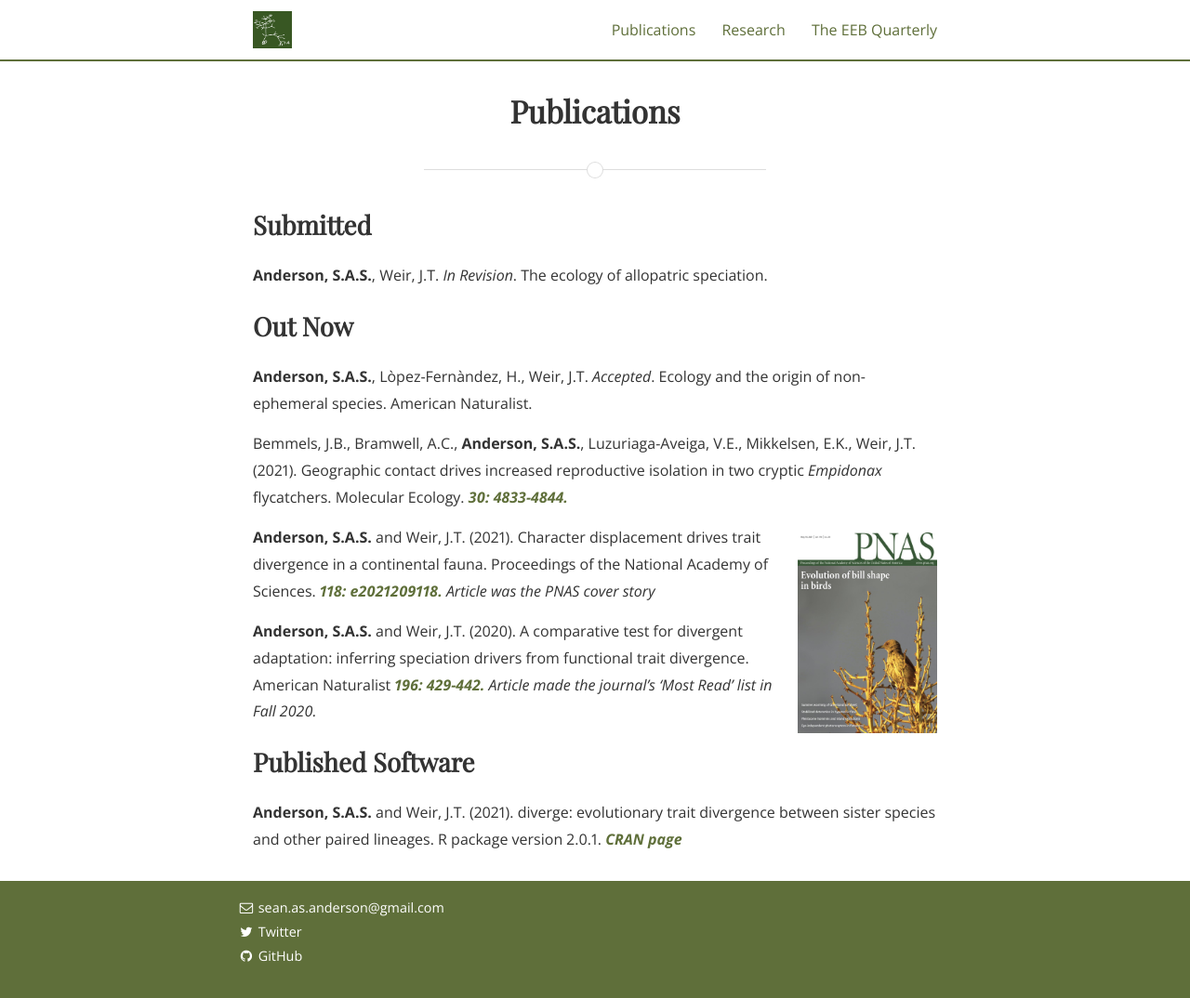
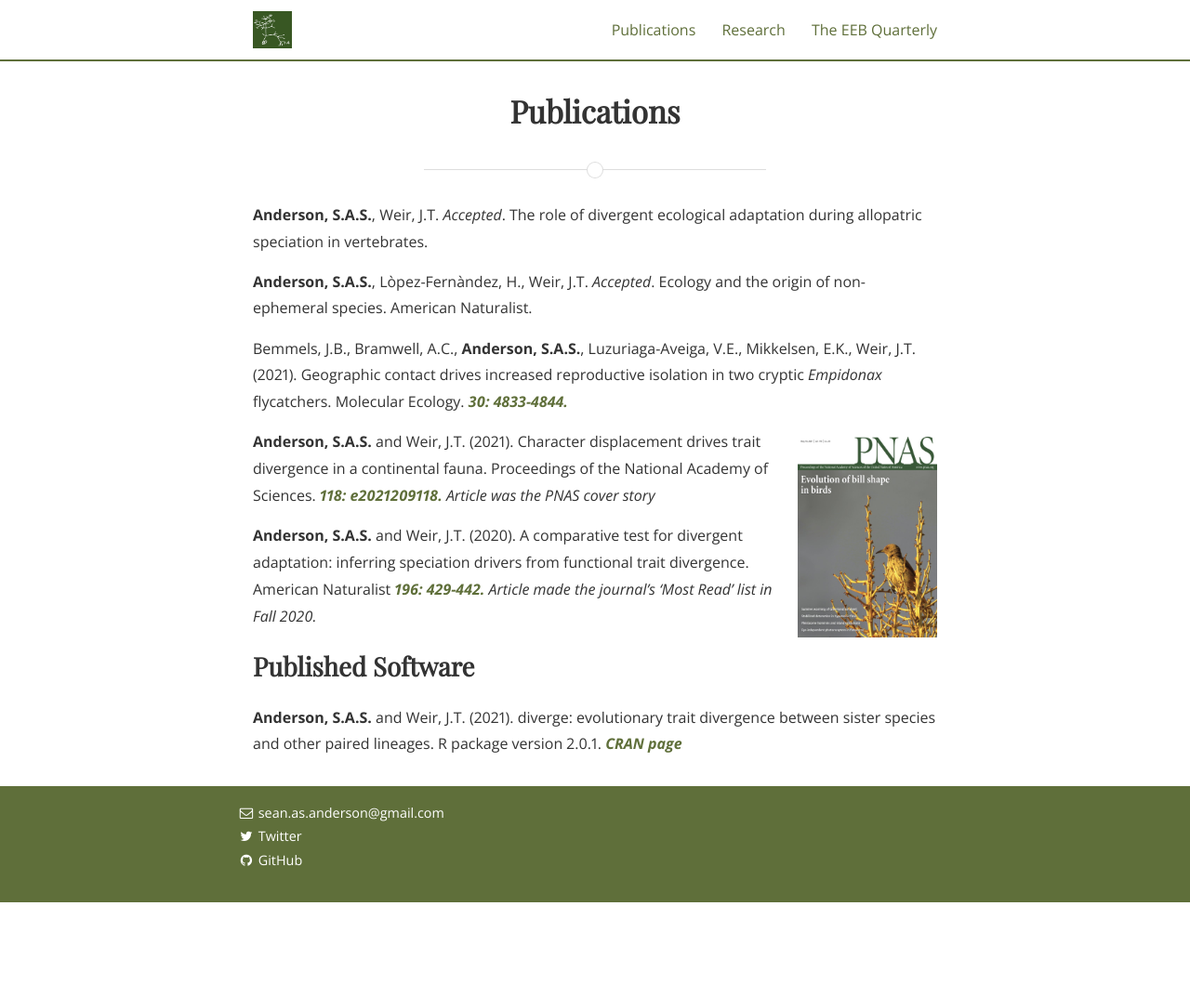
Before and after one commit to SeanASAnderson/SeanASAnderson.github.io, a Jekyll site: the page built from publications2.md, in a window 1280 px wide and 1074 px high. Shown: the whole window at 93% size. Built offline with Jekyll 4.4.1, drawn with Linux system fonts in a browser that asks for light colours; nearby versions of some CDN libraries; some web fonts are replaced.

Commit message:
papers accepted

```diff
--- a/publications2.md
+++ b/publications2.md
@@ -11,13 +11,13 @@ img {
 }
 </style>
 
-<h2>Submitted</h2>
+<!--<h2>Submitted</h2>
 
-<p><b>Anderson, S.A.S.</b>, Weir, J.T. <i>In Revision</i>. The ecology of allopatric speciation. </p>
+<h2>Out Now</h2>-->
 
-<h2>Out Now</h2>
+<p><b>Anderson, S.A.S.</b>, Weir, J.T. <i>Accepted</i>. The role of divergent ecological adaptation during allopatric speciation in vertebrates. </p>
 
-<p><b>Anderson, S.A.S.</b>, L&ograve;pez-Fern&agrave;ndez, H., Weir, J.T. <i>Accepted</i>. Ecology and the origin of non-ephemeral species. American Naturalist.
+<p><b>Anderson, S.A.S.</b>, L&ograve;pez-Fern&agrave;ndez, H., Weir, J.T. <i>Accepted</i>. Ecology and the origin of non-ephemeral species. American Naturalist.</p>
 
 <p>Bemmels, J.B., Bramwell, A.C., <b>Anderson, S.A.S.</b>, Luzuriaga-Aveiga, V.E.,
 Mikkelsen, E.K., Weir, J.T. (2021). Geographic contact drives increased reproductive isolation in two cryptic <i>Empidonax</i> flycatchers. Molecular Ecology. <a href="https://doi.org/10.1111/mec.16105"><b><i>30: 4833-4844.</i></b></a> </p>
```
